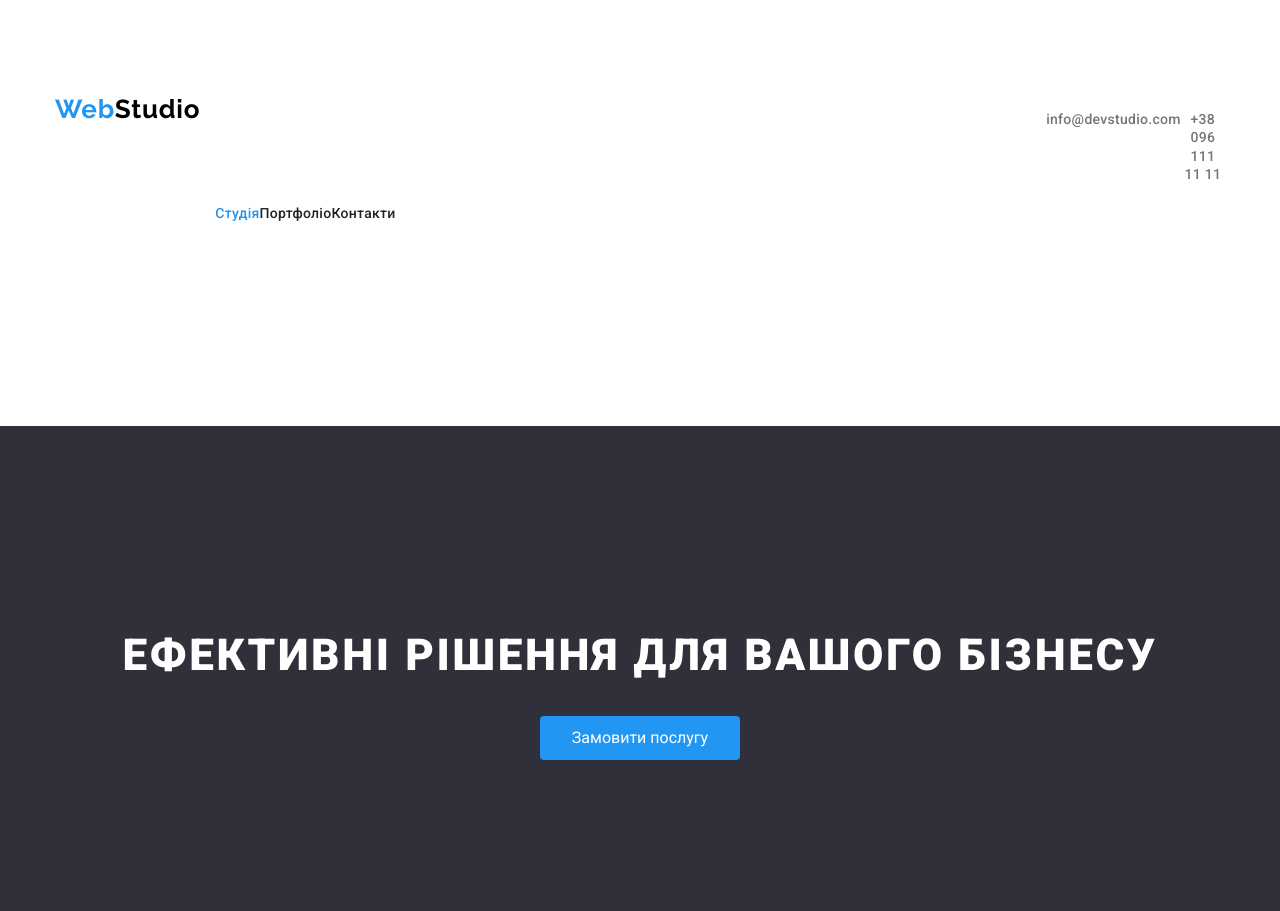
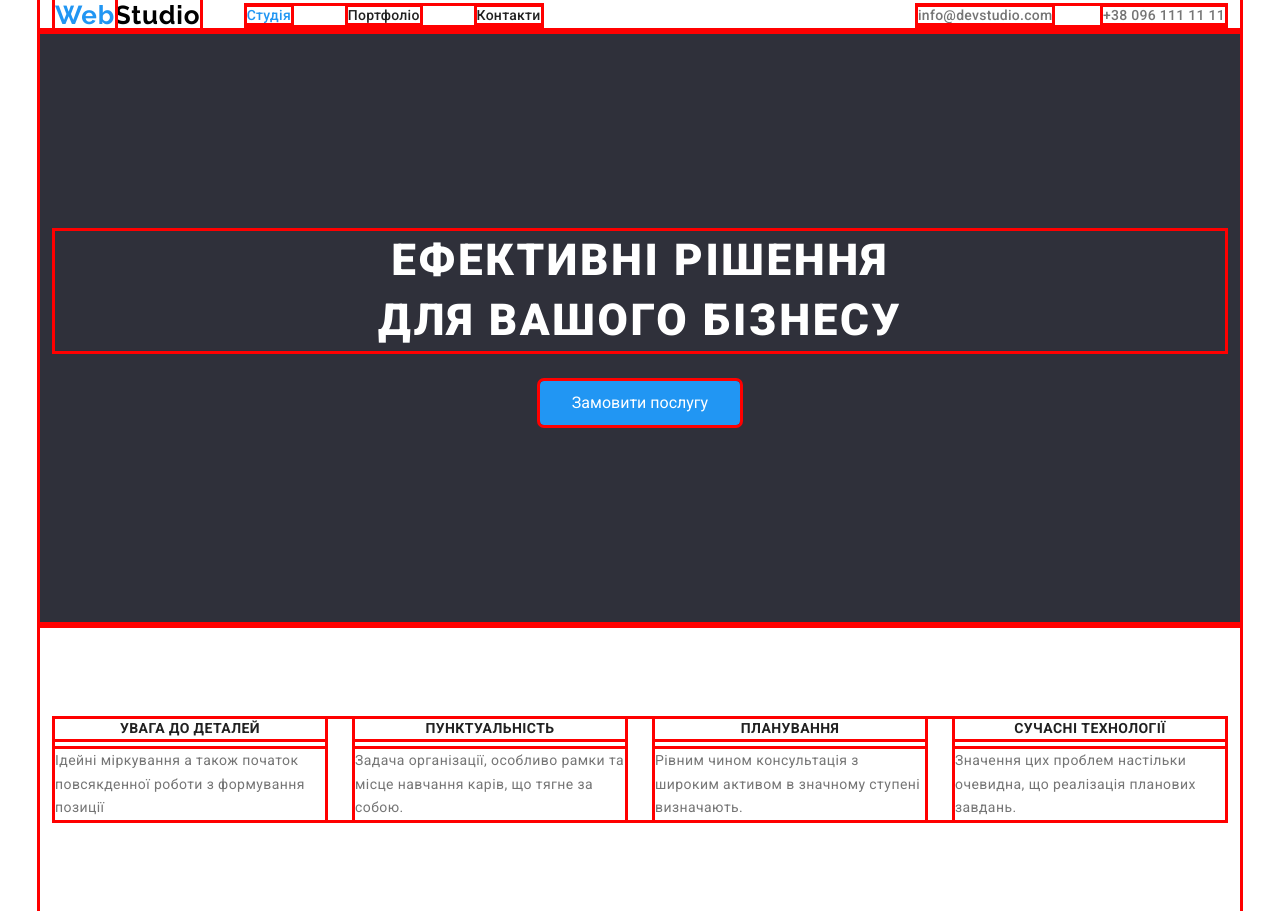
Before and after one commit to SAV15/goit-markup-hw-03, a plain HTML site: page index.html in a window 1280 px wide. Shown: the top 911 px of the page. Drawn offline with nearby package versions, Linux system fonts and the light colour scheme.

Commit message:
Сделана index

```diff
--- a/css/styles.css
+++ b/css/styles.css
@@ -15,18 +15,27 @@
     /* OTHERS */
 
 }
-
+*{
+    outline: solid red;
+}
 .main-index {
     font-family: var(--main-font);
     color: var(--black-color);
+    width: 1200px;
+    margin: 0 auto;
 }
 
 h1, h2, h3, h4, h5, h6 {
     margin: 0;
 }
 
+p{
+    margin: 0;
+}
+
 ul{
     padding-left: 0px;
+    margin: 0;
 }
 
 .section-title {
@@ -37,21 +46,23 @@ ul{
     letter-spacing: 0.03em;
 }
 
-.section-padding {
+.section {
+    padding: 94px 15px;
+}
+
+.container{
+    text-align: center;
+    margin: 0 auto;
 }
 
 /* HEADER */
 header {
     border-bottom: 1px;
     border-color: rgba(236, 236, 236, 1);
-}
-
-.container{
-    width: 1200px;
-    padding: 94px 15px;
     display: flex;
-    text-align: center;
     margin: 0 auto;
+    padding: 0 15px;
+    align-items: center;
 }
 
 .logo{
@@ -75,7 +86,7 @@ header {
     list-style-type: none;
     display: flex;
     justify-content: space-between;
-    max-width: 294px;
+    width: 294px;
 }
 
 .header-link{
@@ -86,6 +97,18 @@ header {
     text-decoration: none;
     cursor: pointer;
     color: var(--black-color);
+}
+
+.contacts-header{
+    list-style-type: none;
+    display: flex;
+    justify-content: space-between;
+    margin-left: 331px;
+    width: 307px;
+}
+
+.contacts-header a{
+    padding: 0;
 }
 
 .contact {
@@ -111,15 +134,9 @@ header {
     color: var(--blue-color);
 }
 
-.contacts-header{
-    list-style-type: none;
-    display: flex;
-    justify-content: space-between;
-}
-
 /* END OF HEADER */
 /* MAIN */
-.first-part{
+.hero{
     background-color: #2F303A;
     text-align: center;
     padding-top: 200px;
@@ -156,6 +173,10 @@ header {
     justify-content: space-between;
 }
 
+.our-principles p {
+    margin-top: 10px;
+}
+
 .principle{
     font-size: 14px;
     line-height: 1.7;
@@ -176,6 +197,7 @@ header {
 
 .what-we-do{
     text-align: center;
+    padding-top: 0px;
 }
 
 .imges-what-we-do{
--- a/index.html
+++ b/index.html
@@ -13,7 +13,6 @@
 </head>
 <body class="main-index">
     <header>
-        <div class="container">
         <a class="logo header-logo" href="./index.html"><span class="blue-text">Web</span>Studio</a>
         <nav class="container">
             <ul class="pages">
@@ -26,19 +25,17 @@
             <li><a href="mailto:info@devstudio.com" class="contact">info@devstudio.com</a></li>
             <li><a href="tel:+380961111111" class="contact">+38 096 111 11 11</a></li>
         </ul>
-        </div>
     </header>
     <main>
-        <section class="first-part">
+        <section class="hero section">
             <h1 class="businessh1">
-                Ефективні рішення для вашого бізнесу
+                Ефективні рішення</br> для вашого бізнесу
             </h1>
             <button class="button" type="button">
                 Замовити послугу
             </button>
         </section>
-        <section class="container">
-            <div class="container">
+        <section class="section">
             <ul class="our-principles">
                 <li>
                     <section class="principle">
@@ -65,21 +62,17 @@
                     </section>
                 </li>
             </ul>
-            </div>
         </section>
-        <section class="what-we-do">
+        <section class="what-we-do section">
             <h2 class="section-title">Чим ми займаємося</h2>
-            <div class="container">
             <ul class="imges-what-we-do">
                 <li><img src="./images/кодування по алгоритму.jpg" alt="кодування по алгоритму" class="img-what-we-do"></li>
                 <li><img src="./images/вибір дизайну.jpg" alt="вибір дизайну" class="img-what-we-do"></li>
                 <li><img src="./images/підбір палітри кольору.jpg" alt="підбір палітри кольору" class="img-what-we-do"></li>
             </ul>
-            </div>
         </section>
-        <section class="our-team">
+        <section class="our-team section">
             <h2 class="section-title">Наша команда</h2>
-            <div class="container">
             <ul class="team">
                 <li class="team-participents">
                     <img src="./images/Ігор Дем'яненко.jpg" class="photo-of-the-participant" alt="Ігор Дем'яненко">
@@ -102,11 +95,10 @@
                     <p class="job-title" lang="en">UI Designer</p>
                 </li>
             </ul>
-            </div>
         </section>
     </main>
     <footer>
-        <div class="container">
+        <div class="container-footer">
             <a class="logo footer-logo"><span class="blue-text">Web</span>Studio</a>
             <address>
                 <p class="company-adress">м. Київ, пр-т Лесі Українки, 26<br /></p>
```
Lines whose indentation alone changed are shown as unchanged.
